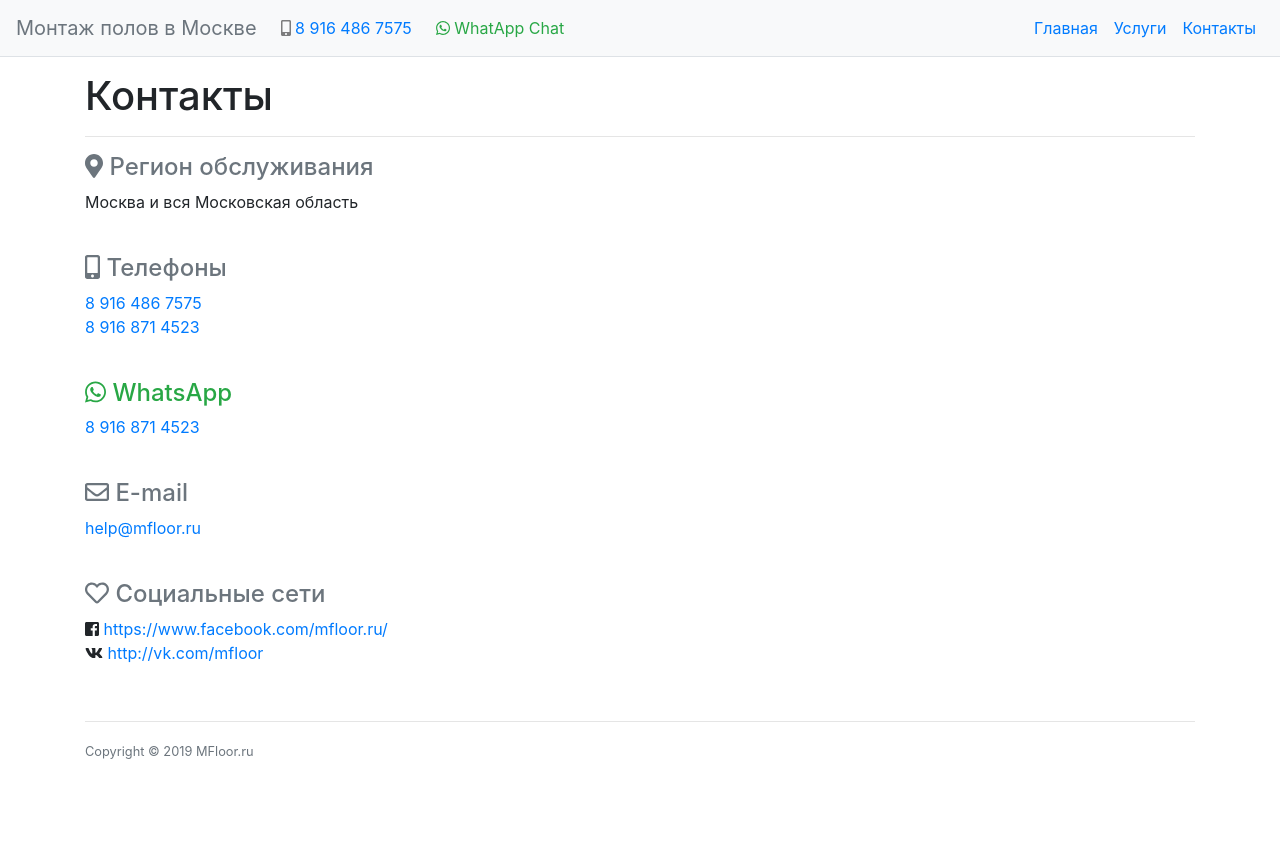
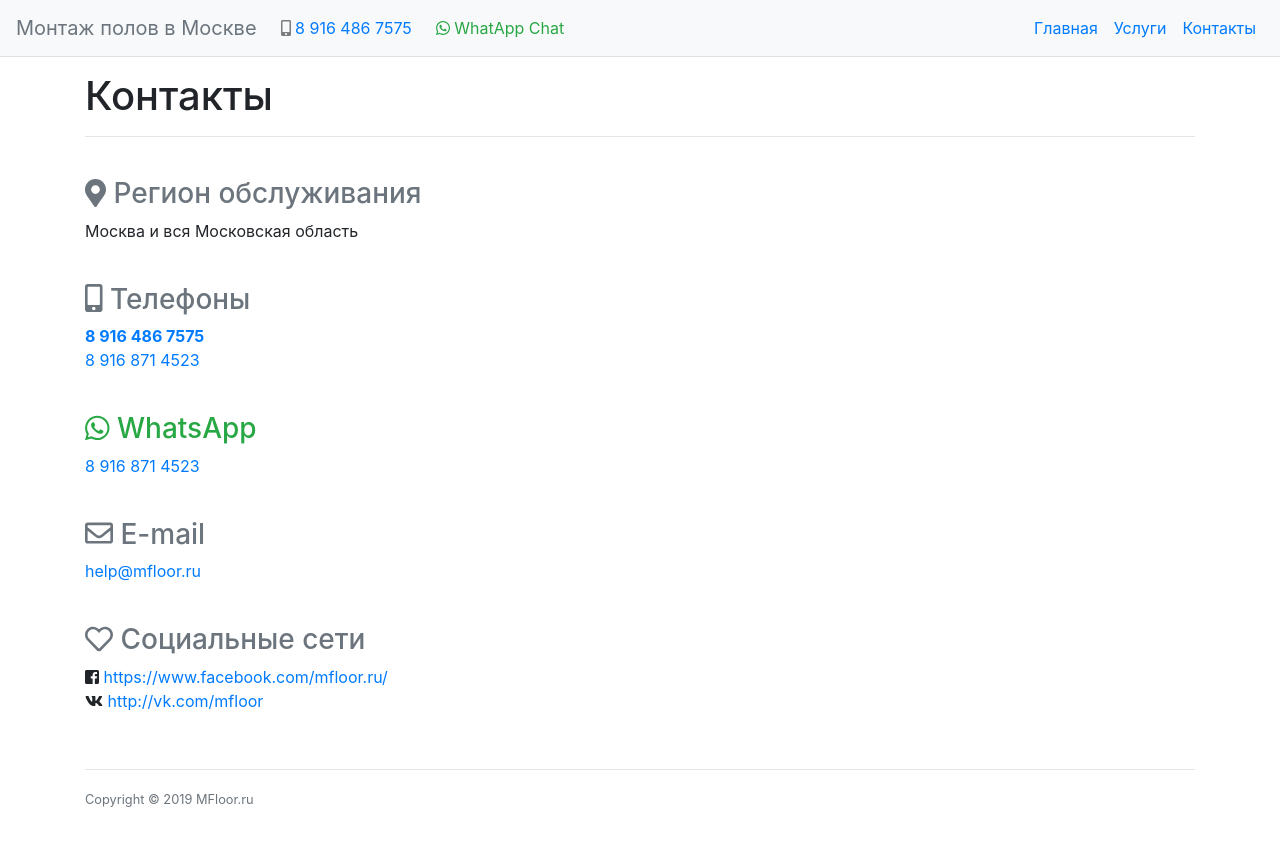
Before and after one commit to nskforward/MFloor, a Jekyll site: the page built from contacts.html, in a window 1280 px wide. Shown: the top 846 px of the page. Built offline with Jekyll 4.4.1, drawn with Linux system fonts in a browser that asks for light colours.

Commit message:
Contacts page

```diff
--- a/contacts.html
+++ b/contacts.html
@@ -7,19 +7,20 @@
 ---
 <h1>Контакты</h1>
 <hr>
-<h4 class="text-secondary"><i class="fas fa-map-marker-alt"></i> Регион обслуживания</h4>
+<br>
+<h3 class="text-secondary"><i class="fas fa-map-marker-alt"></i> Регион обслуживания</h3>
 <p>Москва и вся Московская область</p>
 <br>
-<h4 class="text-secondary"><i class="fas fa-mobile-alt"></i> Телефоны</h4>
-<p class="mb-0"><a href="tel:+79164867575">8 916 486 7575</a></p>
+<h3 class="text-secondary"><i class="fas fa-mobile-alt"></i> Телефоны</h3>
+<p class="mb-0"><a href="tel:+79164867575"><b>8 916 486 7575</b></a></p>
 <p><a href="tel:+79168714523">8 916 871 4523</a></p>
 <br>
-<h4 class="text-success"><i class="fab fa-whatsapp"></i> WhatsApp</h4>
+<h3 class="text-success"><i class="fab fa-whatsapp"></i> WhatsApp</h3>
 <p><a href="https://wa.me/79168714523">8 916 871 4523</a></p>
 <br>
-<h4 class="text-secondary"><i class="far fa-envelope"></i> E-mail</h4>
+<h3 class="text-secondary"><i class="far fa-envelope"></i> E-mail</h3>
 <p><a href="mailto:help@mfloor.ru">help@mfloor.ru</a></p>
 <br>
-<h4 class="text-secondary"><i class="far fa-heart"></i> Социальные сети</h4>
+<h3 class="text-secondary"><i class="far fa-heart"></i> Социальные сети</h3>
 <p class="mb-0"><i class="fab fa-facebook-square"></i> <a target="_blank" href="https://www.facebook.com/mfloor.ru/">https://www.facebook.com/mfloor.ru/</a></p>
 <p><i class="fab fa-vk"></i> <a target="_blank" href="http://vk.com/mfloor">http://vk.com/mfloor</a></p>
```
